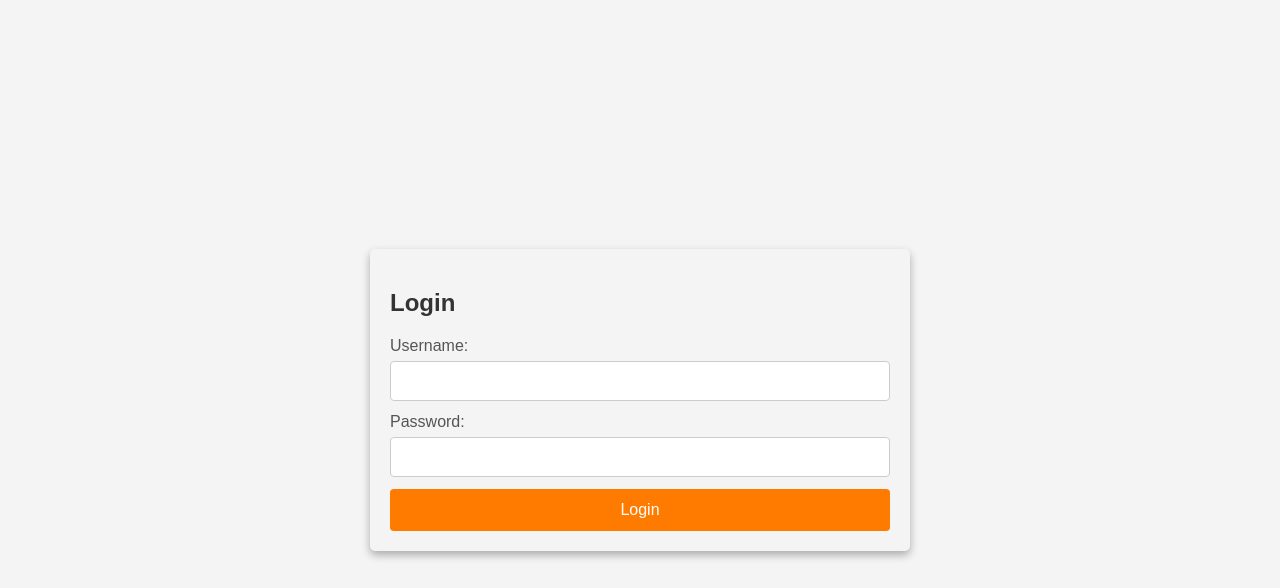
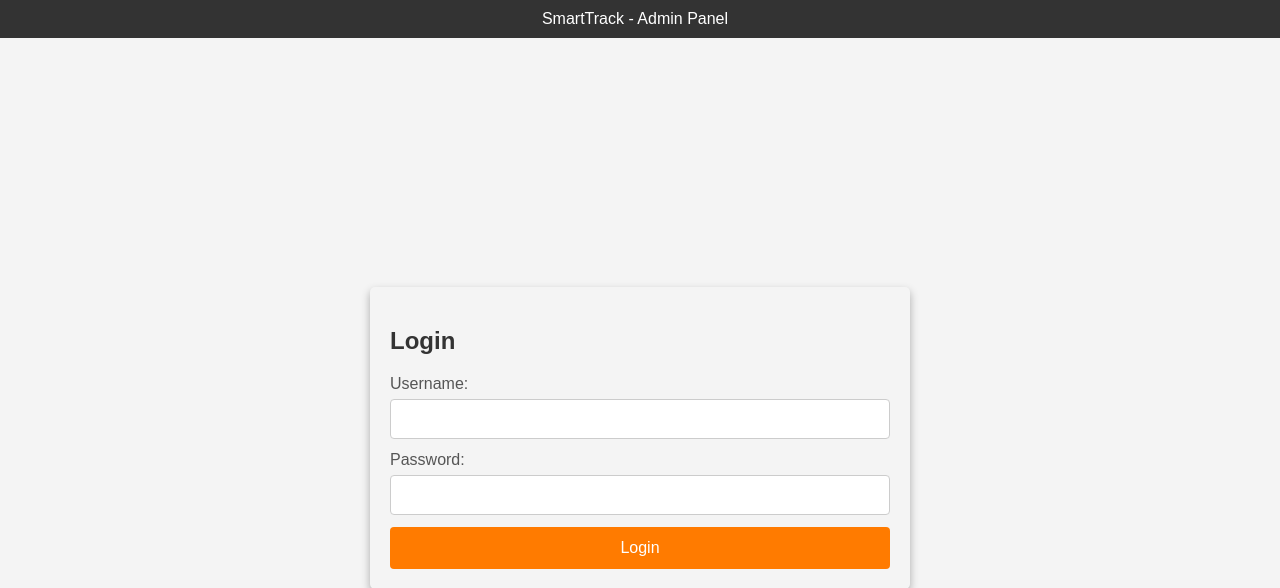
Before and after one commit to xsunzukz/cst-project-sem-6, a PHP site: page /admin.php in a window 1280 px wide. Shown: the top 588 px of the page. Before the commit the page ends 559 px from the top, so only its background shows below. Run offline with PHP 8.4, Linux system fonts and the light colour scheme; data that the repository does not hold is empty.

Commit message:
Fixed Some err

```diff
--- a/website/admin.php
+++ b/website/admin.php
@@ -22,6 +22,11 @@ if (!isset($_SESSION['authenticated']) || $_SESSION['authenticated'] !== true) {
     <title>Login - Admin Panel</title>
 </head>
 <body>
+<nav>
+        <ul>
+            <li><a href="#create">SmartTrack - Admin Panel</a></li>
+        </ul>
+    </nav>
     <div class="login-warper">
     <div id="login-container" style="display: <?php echo $loginDisplayStyle; ?>;">
     <h2>Login</h2>
--- a/website/css/admin.css
+++ b/website/css/admin.css
@@ -1,4 +1,38 @@
 @import url('https://fonts.googleapis.com/css2?family=Montserrat:ital,wght@0,100..900;1,100..900&display=swap');
+/* Basic reset for list styles */
+nav ul, nav li {
+    margin: 0;
+    padding: 0;
+    list-style: none;
+}
+
+/* Style the navigation bar */
+nav {
+    background-color: #333; /* Change the background color as needed */
+}
+
+nav ul {
+    display: flex;
+    justify-content: space-around;
+    padding: 10px;
+}
+
+nav li {
+    margin-right: 10px;
+}
+
+nav a {
+    color: #fff; /* Text color for links */
+    text-decoration: none;
+    padding: 5px 10px;
+    border-radius: 5px;
+    transition: background-color 0.3s ease;
+}
+
+nav a:hover {
+    background-color: #555; /* Hover background color */
+}
+
 body {
     font-family:  "Montserrat", sans-serif;
     background-color: #f2f2f2;
```
